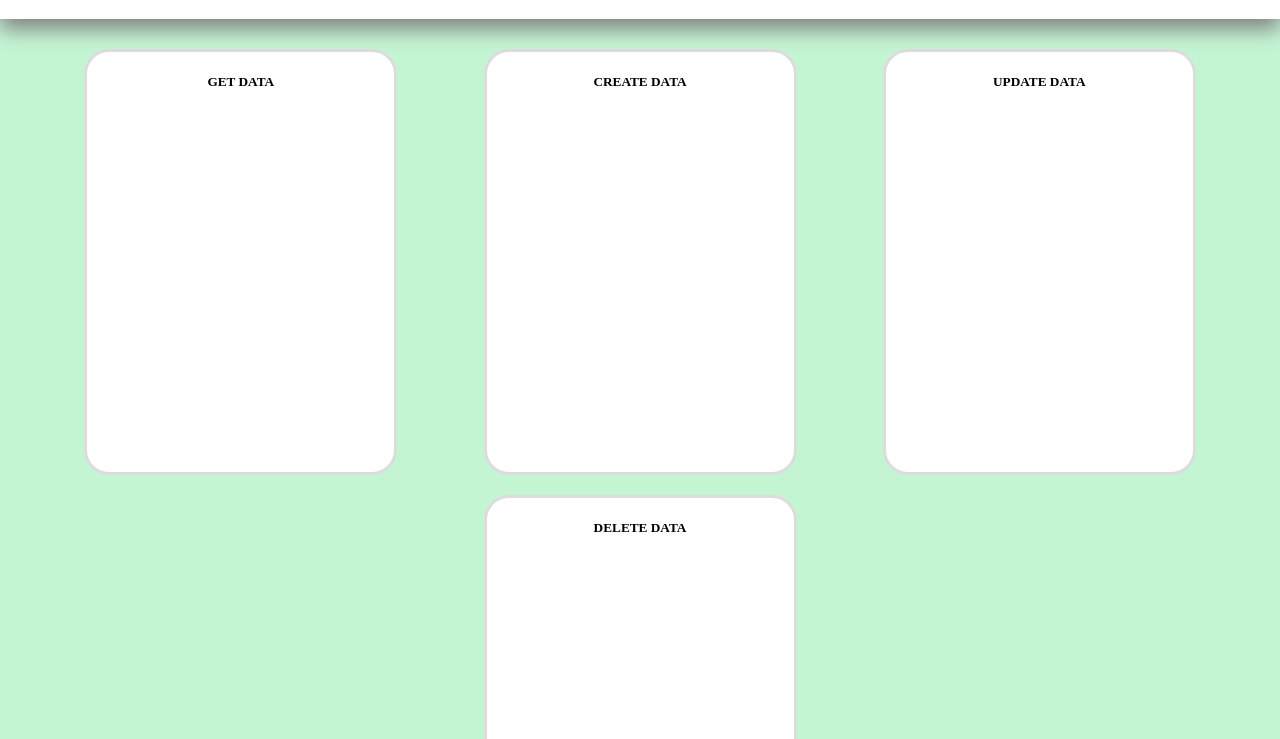
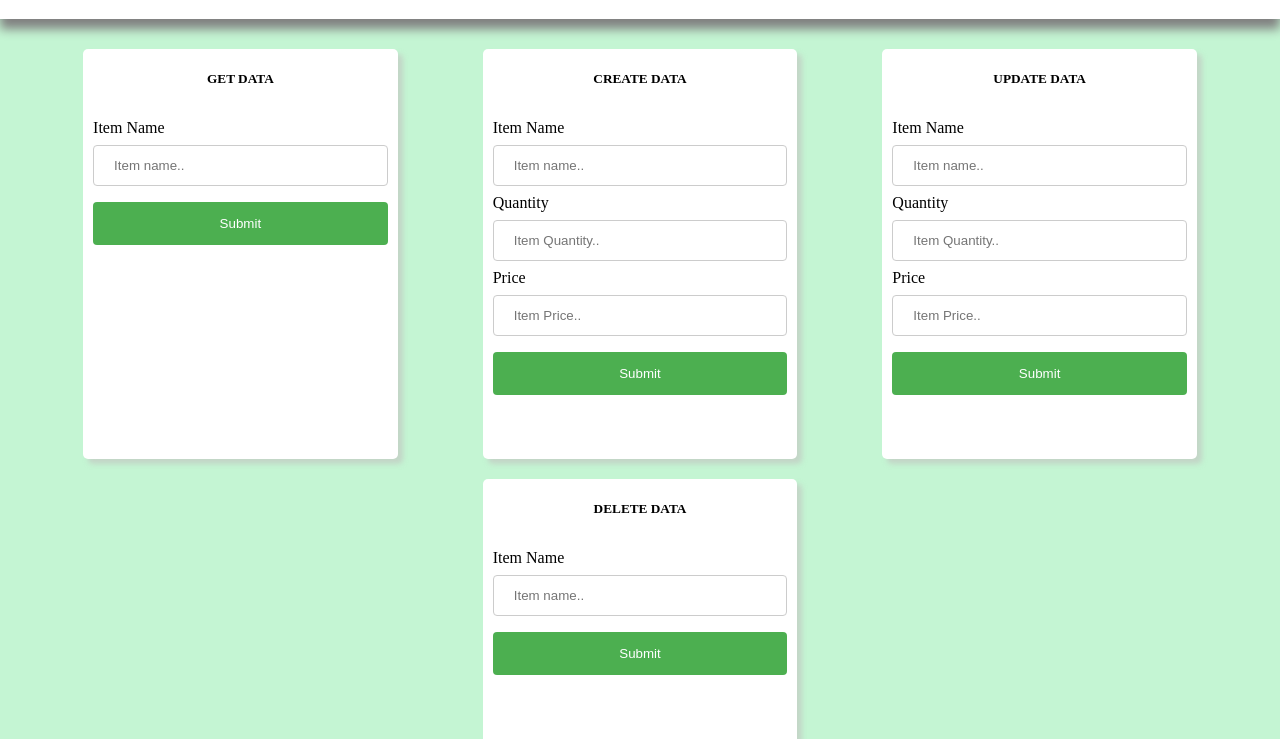
Before and after one commit to SaurabhDhakate/mongodb, a website: page public/index.html in a window 1280 px wide. Shown: the part 61-800 px from the top of the page. Drawn offline with Linux system fonts and the light colour scheme.

Commit message:
update form

```diff
--- a/public/index.html
+++ b/public/index.html
@@ -20,15 +20,44 @@
     <div class="container">
         <div class="box" id="get-data">
             <h5>GET DATA</h5>
+            <div style="padding: 10px;">
+                <label for="fname">Item Name</label>
+                <input type="text" id="iname" name="itemname" placeholder="Item name.."><br>
+                <button class="btn">Submit</button>
+            </div>
+
         </div>
         <div class="box" id="Create-Data">
             <h5>CREATE DATA</h5>
+            <div style="padding: 10px;">
+                <label for="fname">Item Name</label>
+                <input type="text" id="iname" name="itemname" placeholder="Item name.."><br>
+                <label for="fname">Quantity</label>
+                <input type="text" id="iqty" name="itemqty" placeholder="Item Quantity.."><br>
+                <label for="fname">Price</label>
+                <input type="number" id="iprc" name="itemprc" placeholder="Item Price.."><br>
+                <button class="btn">Submit</button>
+            </div>
         </div>
         <div class="box" id="Update-Data">
             <h5>UPDATE DATA</h5>
+            <div style="padding: 10px;">
+                <label for="fname">Item Name</label>
+                <input type="text" id="iname" name="itemname" placeholder="Item name.."><br>
+                <label for="fname">Quantity</label>
+                <input type="text" id="iqty" name="itemqty" placeholder="Item Quantity.."><br>
+                <label for="fname">Price</label>
+                <input type="number" id="iprc" name="itemprc" placeholder="Item Price.."><br>
+                <button class="btn">Submit</button>
+            </div>
         </div>
         <div class="box" id="Delete-Data">
             <h5>DELETE DATA</h5>
+            <div style="padding: 10px;">
+                <label for="fname">Item Name</label>
+                <input type="text" id="iname" name="itemname" placeholder="Item name.."><br>
+                <button class="btn">Submit</button>
+            </div>
         </div>
     </div>
 
--- a/public/styles.css
+++ b/public/styles.css
@@ -8,7 +8,7 @@ body {
     position: fixed;
     top: 0;
     left: 0;
-    box-shadow:0px 10px 20px gray;
+    box-shadow:0px 10px 10px gray;
 }
 
 h1{
@@ -33,8 +33,32 @@ h5{
   min-width: 307px;
   min-height: 410px;
   margin: 10px;
-  border: solid gainsboro;
-  border-radius: 25px;
+  border-radius: 5px;
+  box-shadow: 5px 5px 5px rgba(194, 190, 190, 0.575);
   background-color:#ffffff;
-  padding-bottom: 10px;
 }
+
+input[type=text],input[type=number]{
+  width: 100%;
+  padding: 12px 20px;
+  margin: 8px 0;
+  display: inline-block;
+  border: 1px solid #ccc;
+  border-radius: 4px;
+  box-sizing: border-box;
+}
+
+.btn {
+  width: 100%;
+  background-color: #4CAF50;
+  color: white;
+  padding: 14px 20px;
+  margin: 8px 0;
+  border: none;
+  border-radius: 4px;
+  cursor: pointer;
+}
+
+.btn:hover {
+  background-color: #45a049;
+}
```
